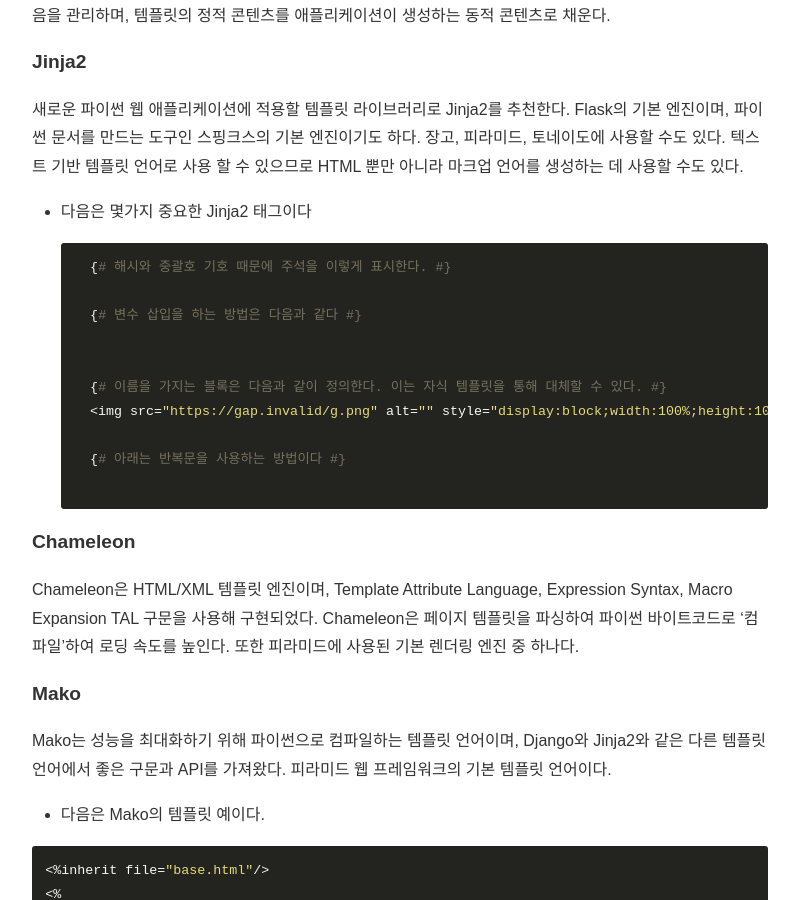
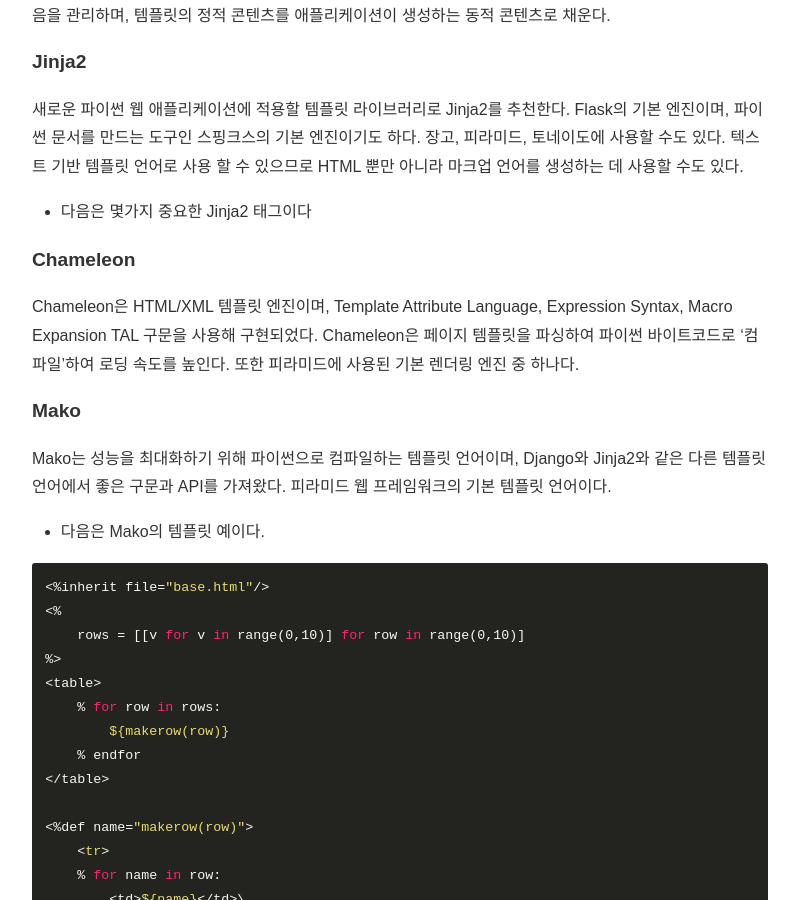
Before and after one commit to yoonkh/yoonkh.github.io, a Jekyll site: the page built from _posts/2017-12-17-Python_travel3.markdown, in a window 1280 px wide and 900 px high, scrolled down 1840 px. Shown: the whole window, without its empty margins (240-1039 px from the left). Built offline with Jekyll 4.4.1, drawn with Linux system fonts in a browser that asks for light colours; nearby versions of some CDN libraries; comment, search, counter and statistics services are not loaded.

Commit message:
Update 2017-12-17-Python_travel3.markdown

````diff
--- a/_posts/2017-12-17-Python_travel3.markdown
+++ b/_posts/2017-12-17-Python_travel3.markdown
@@ -61,23 +61,6 @@ comments: True
 새로운 파이썬 웹 애플리케이션에 적용할 템플릿 라이브러리로 Jinja2를 추천한다. Flask의 기본 엔진이며, 파이썬 문서를 만드는 도구인 스핑크스의 기본 엔진이기도 하다. 장고, 피라미드, 토네이도에 사용할 수도 있다. 텍스트 기반 템플릿 언어로 사용 할 수 있으므로 HTML 뿐만 아니라 마크업 언어를 생성하는 데 사용할 수도 있다.
 
 - 다음은 몇가지 중요한 Jinja2 태그이다
-
-	```
-	{# 해시와 중괄호 기호 때문에 주석을 이렇게 표시한다. #}
-
-	{# 변수 삽입을 하는 방법은 다음과 같다 #}
-	{{title}}
-
-	{# 이름을 가지는 블록은 다음과 같이 정의한다. 이는 자식 템플릿을 통해 대체할 수 있다. #}
-	{% block head %}
-	<h1>This is the default heading.</h1>
-	{% endblock %}
-
-	{# 아래는 반복문을 사용하는 방법이다 #}
-	{% for item in list %}
-	<li>{{ item }}</li>
-	{% endfor %}
-	```
 
 #### Chameleon
 
````
